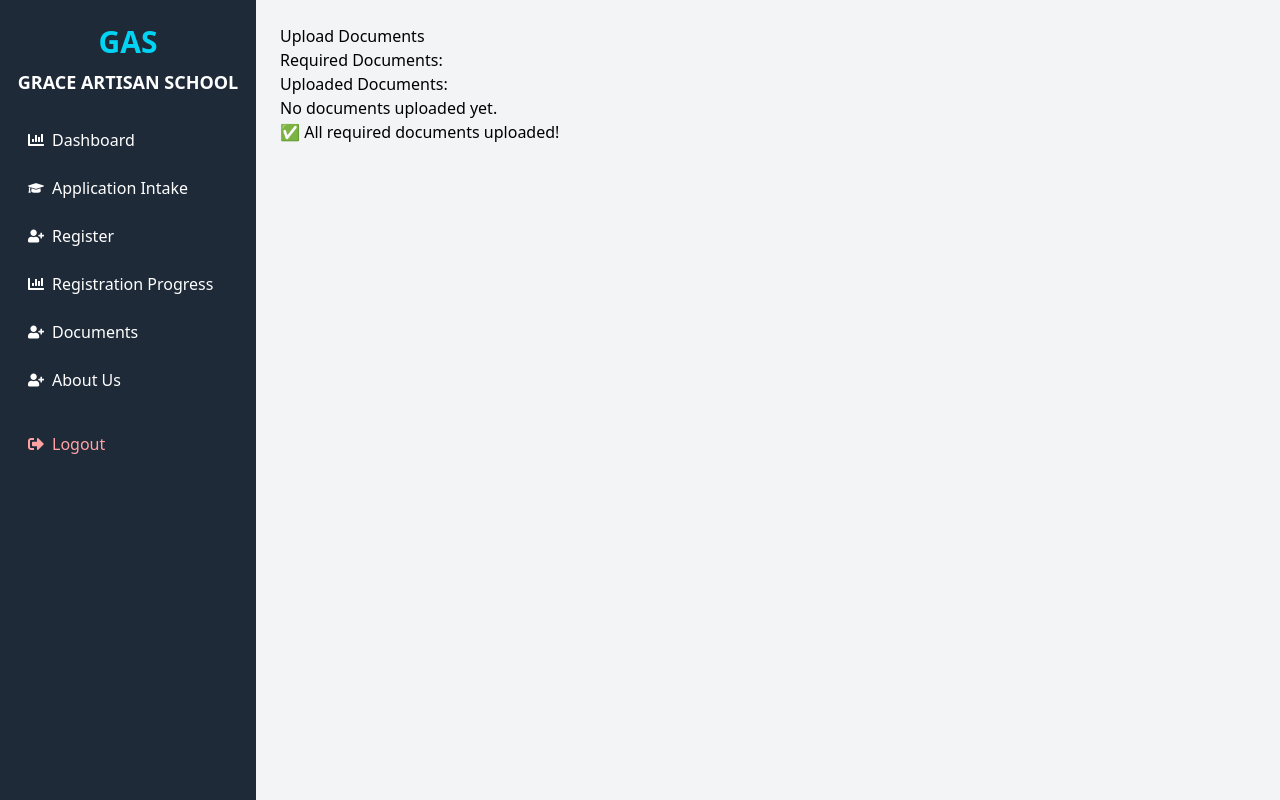
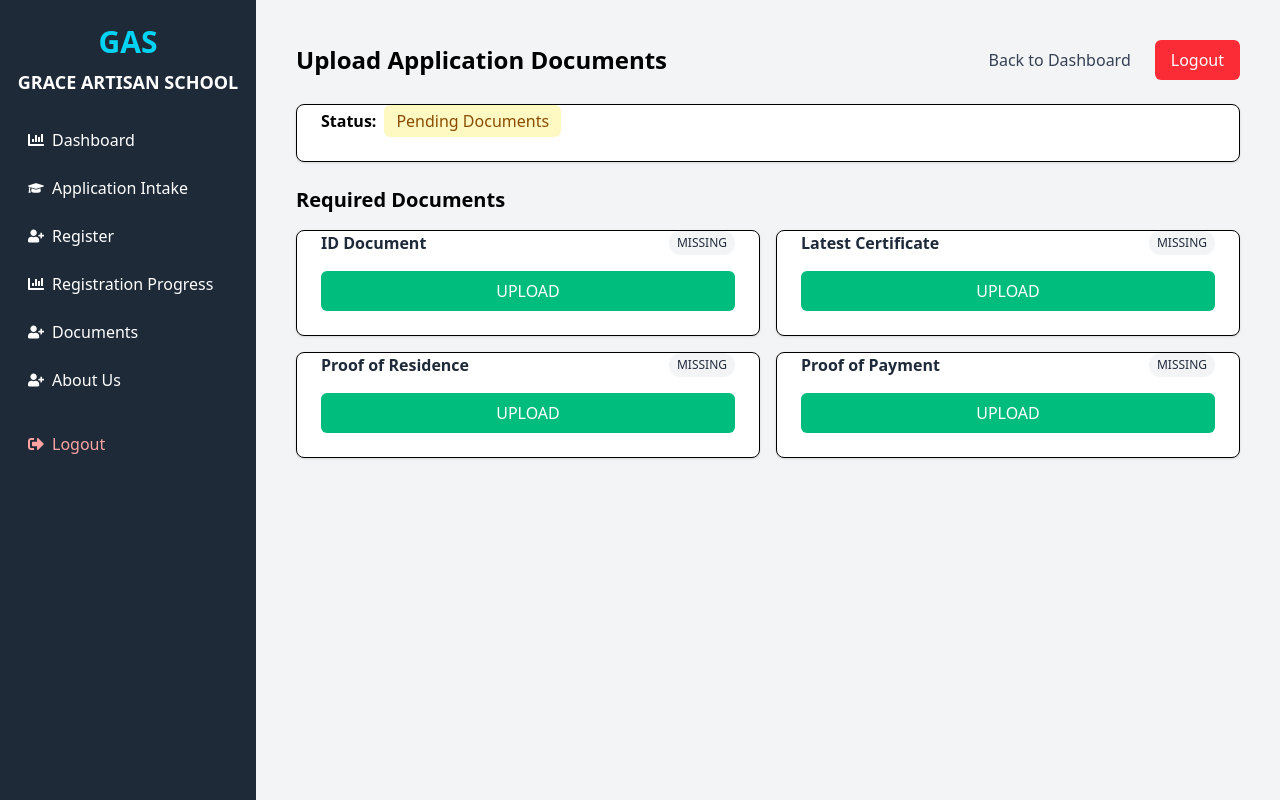
Before and after one commit to TitusP29/information-Tracking-System, a React (Vite) app: page /documents in a window 1280 px wide. Built offline with nearby package versions, Linux system fonts and the light colour scheme.

Commit message:
added UI

```diff
--- a/package.json
+++ b/package.json
@@ -12,13 +12,15 @@
   "dependencies": {
     "@supabase/supabase-js": "^2.49.10",
     "@tailwindcss/vite": "^4.1.8",
+    "icons": "^1.0.0",
     "lucide-react": "^0.513.0",
     "react": "^19.1.0",
     "react-dom": "^19.1.0",
     "react-icons": "^5.5.0",
     "react-router-dom": "^7.6.2",
     "react-toastify": "^11.0.5",
-    "tailwindcss": "^4.1.8"
+    "tailwindcss": "^4.1.8",
+    "toastify": "^2.0.1"
   },
   "devDependencies": {
     "@eslint/js": "^9.25.0",
--- a/src/components/Student/Documents.jsx
+++ b/src/components/Student/Documents.jsx
@@ -1,135 +1,321 @@
-import React, { useState } from 'react';
-import { FaSpinner } from 'react-icons/fa';
+import React, { useState, useEffect, useRef } from 'react';
+import { Card, CardContent } from '../ui/card';
+import { Button } from '../ui/button';
+import { supabase } from '../../../supabaseClient';
+import { useAuth } from '../../contexts/AuthContext';
+import { Link } from 'react-router-dom';
 
-function UploadDocument({ requiredDocuments = [], onComplete }) {
+const REQUIRED_DOCUMENTS = [
+  { id: 'id', label: 'ID Document' },
+  { id: 'certificate', label: 'Latest Certificate' },
+  { id: 'residence', label: 'Proof of Residence' },
+  { id: 'payment', label: 'Proof of Payment' }
+];
+
+function Documents() {
+  const { user } = useAuth();
   const [documents, setDocuments] = useState([]);
   const [selectedDocType, setSelectedDocType] = useState('');
   const [uploading, setUploading] = useState(false);
   const [message, setMessage] = useState('');
+  const fileInputRefs = useRef({});
 
-  const handleFileChange = (e) => {
+  useEffect(() => {
+    fetchUserDocuments();
+  }, [user]);
+
+  const fetchUserDocuments = async () => {
+    if (!user) return;
+
+    try {
+      const { data: docsData, error: docsError } = await supabase
+        .from('documents')
+        .select(`
+          *,
+          attachments (
+            id,
+            file_name,
+            file_path,
+            url
+          )
+        `)
+        .eq('user_id', user.id);
+
+      if (docsError) throw docsError;
+      setDocuments(docsData || []);
+    } catch (error) {
+      console.error('Error fetching documents:', error);
+      setMessage('Failed to load documents');
+    }
+  };
+
+  const handleFileChange = async (e, docType) => {
     const file = e.target.files[0];
     if (!file) return;
 
-    // File size and type validation
+    // Validation
     const allowedTypes = ['.pdf', '.doc', '.docx', '.jpg', '.jpeg', '.png'];
-    const extension = file.name.substring(file.name.lastIndexOf('.')).toLowerCase();
+    const extension = '.' + file.name.split('.').pop().toLowerCase();
     if (!allowedTypes.includes(extension)) {
-      setMessage('Invalid file type.');
+      setMessage('Invalid file type. Allowed types: PDF, DOC, DOCX, JPG, PNG');
       return;
     }
     if (file.size > 5 * 1024 * 1024) {
-      setMessage('File too large. Max 5MB.');
+      setMessage('File too large. Maximum size: 5MB');
       return;
     }
 
-    uploadDocument(file);
+    setSelectedDocType(docType);
+    await uploadDocument(file, docType);
   };
 
-  const uploadDocument = (file) => {
+  const uploadDocument = async (file, docType) => {
+    if (!user) return;
+
     setUploading(true);
     setMessage('Uploading...');
 
-    const newDoc = {
-      id: Date.now(),
-      name: file.name,
-      type: selectedDocType,
-      label: requiredDocuments.find(d => d.id === selectedDocType)?.label || '',
-      size: file.size,
-      url: URL.createObjectURL(file),
-      uploadDate: new Date().toISOString()
-    };
+    try {
+      // Upload file to Supabase Storage
+      const fileName = `${user.id}/${docType}_${Date.now()}${file.name}`;
+      const { data: fileData, error: uploadError } = await supabase.storage
+        .from('documents')
+        .upload(fileName, file);
 
-    setTimeout(() => {
-      setDocuments(prev => [...prev, newDoc]);
+      if (uploadError) throw uploadError;
+
+      // Get public URL
+      const { data: { publicUrl } } = supabase.storage
+        .from('documents')
+        .getPublicUrl(fileName);
+
+      // First create or update document record
+      const { data: docData, error: docError } = await supabase
+        .from('documents')
+        .upsert({
+          user_id: user.id,
+          type: docType,
+          status: 'UPLOADED',
+          created_at: new Date().toISOString(),
+          updated_at: new Date().toISOString()
+        })
+        .select()
+        .single();
+
+      if (docError) throw docError;
+
+      // Then create attachment record linked to document
+      const { error: attachError } = await supabase
+        .from('attachments')
+        .insert({
+          document_id: docData.id,
+          file_name: file.name,
+          file_path: fileName,
+          url: publicUrl,
+          uploaded_at: new Date().toISOString()
+        });
+
+      if (attachError) throw attachError;
+
+      setMessage('Document uploaded successfully');
+      fetchUserDocuments();
+    } catch (error) {
+      console.error('Error uploading document:', error);
+      setMessage('Failed to upload document');
+    } finally {
       setUploading(false);
       setSelectedDocType('');
-      setMessage('Document uploaded.');
-    }, 1000);
+    }
   };
 
-  const removeDocument = (id) => {
+  const removeDocument = async (docId) => {
+    if (!user) return;
+
     setUploading(true);
     setMessage('Removing...');
-    setTimeout(() => {
-      setDocuments(prev => prev.filter(doc => doc.id !== id));
+
+    try {
+      const doc = documents.find(d => d.id === docId);
+      if (!doc?.attachments?.[0]) throw new Error('Document not found');
+
+      // Delete from storage
+      const { error: storageError } = await supabase.storage
+        .from('documents')
+        .remove([doc.attachments[0].file_path]);
+
+      if (storageError) throw storageError;
+
+      // Delete from attachments table
+      const { error: attachError } = await supabase
+        .from('attachments')
+        .delete()
+        .eq('document_id', doc.id);
+
+      if (attachError) throw attachError;
+
+      // Delete from documents table
+      const { error: docError } = await supabase
+        .from('documents')
+        .delete()
+        .eq('id', doc.id);
+
+      if (docError) throw docError;
+
+      setMessage('Document removed successfully');
+      fetchUserDocuments();
+    } catch (error) {
+      console.error('Error removing document:', error);
+      setMessage('Failed to remove document');
+    } finally {
       setUploading(false);
-      setMessage('Document removed.');
-    }, 500);
+    }
   };
 
-  const isUploaded = (docId) => documents.some(doc => doc.type === docId);
-  const allUploaded = requiredDocuments.every(doc => isUploaded(doc.id));
+  const getDocumentStatus = (docType) => {
+    return documents.some(doc => doc.type === docType && doc.attachments?.length > 0)
+      ? 'UPLOADED'
+      : 'MISSING';
+  };
+
+  const handleUploadClick = (docId) => {
+    fileInputRefs.current[docId]?.click();
+  };
 
   return (
-    <div className="upload-container">
-      <h2>Upload Documents</h2>
-
-      {message && <div className="message">{message}</div>}
-
-      <div className="required-docs">
-        <h4>Required Documents:</h4>
-        <ul>
-          {requiredDocuments.map(doc => (
-            <li key={doc.id}>
-              {doc.label} — {isUploaded(doc.id) ? '✅ Uploaded' : '❌ Missing'}
-            </li>
-          ))}
-        </ul>
+    <div className="p-4 max-w-5xl mx-auto">
+      <div className="flex justify-between items-center mb-6">
+        <h1 className="text-2xl font-bold">Upload Application Documents</h1>
+        <div className="flex gap-2">
+          <Link
+            to="/dashboard"
+            className="px-4 py-2 bg-gray-100 hover:bg-gray-200 rounded-md text-gray-700"
+          >
+            Back to Dashboard
+          </Link>
+          <Link
+            to="/logout"
+            className="px-4 py-2 bg-red-500 hover:bg-red-600 text-white rounded-md"
+          >
+            Logout
+          </Link>
+        </div>
       </div>
 
-      {!allUploaded && (
-        <form className="upload-form">
-          <select
-            value={selectedDocType}
-            onChange={e => setSelectedDocType(e.target.value)}
-            disabled={uploading}
-          >
-            <option value="">Select Document Type</option>
-            {requiredDocuments.filter(doc => !isUploaded(doc.id)).map(doc => (
-              <option key={doc.id} value={doc.id}>{doc.label}</option>
-            ))}
-          </select>
+      <Card className="mb-6 bg-white shadow">
+        <CardContent className="p-4">
+          <div className="flex items-center gap-2">
+            <span className="font-semibold">Status:</span>
+            <span className={`px-3 py-1 rounded-md ${
+              documents.length === REQUIRED_DOCUMENTS.length
+                ? 'bg-emerald-100 text-emerald-800'
+                : 'bg-yellow-100 text-yellow-800'
+            }`}>
+              {documents.length === REQUIRED_DOCUMENTS.length ? 'Documents Uploaded' : 'Pending Documents'}
+            </span>
+          </div>
+          {documents.length === REQUIRED_DOCUMENTS.length && (
+            <p className="text-emerald-600 mt-2 italic">
+              Thank you for uploading all your documents.
+              <br />
+              Your application is now complete and pending admin review.
+            </p>
+          )}
+        </CardContent>
+      </Card>
 
-          <label className={`upload-btn ${uploading || !selectedDocType ? 'disabled' : ''}`}>
-            {uploading ? <FaSpinner className="spinner" /> : 'Choose File'}
-            <input
-              type="file"
-              accept=".pdf,.doc,.docx,.jpg,.jpeg,.png"
-              onChange={handleFileChange}
-              disabled={uploading || !selectedDocType}
-              style={{ display: 'none' }}
-            />
-          </label>
-        </form>
+      <h2 className="text-xl font-semibold mb-4">Required Documents</h2>
+
+      {message && (
+        <div className="mb-4 p-3 rounded bg-blue-50 text-blue-700">
+          {message}
+        </div>
       )}
 
-      <div className="uploaded-docs">
-        <h4>Uploaded Documents:</h4>
-        {documents.length === 0 ? (
-          <p>No documents uploaded yet.</p>
-        ) : (
-          <ul>
-            {documents.map(doc => (
-              <li key={doc.id}>
-                <strong>{doc.label}</strong> — {doc.name} —{' '}
-                <a href={doc.url} target="_blank" rel="noopener noreferrer">Preview</a>
-                <button onClick={() => removeDocument(doc.id)} disabled={uploading}>
-                  {uploading ? <FaSpinner className="spinner" /> : 'Remove'}
-                </button>
-              </li>
-            ))}
-          </ul>
-        )}
+      <div className="grid grid-cols-1 md:grid-cols-2 gap-4">
+        {REQUIRED_DOCUMENTS.map((doc) => {
+          const status = getDocumentStatus(doc.id);
+          const existingDoc = documents.find(d => d.type === doc.id);
+          const attachment = existingDoc?.attachments?.[0];
+
+          return (
+            <Card key={doc.id} className="bg-white shadow">
+              <CardContent className="p-4">
+                <div className="flex flex-col">
+                  <div className="flex items-start justify-between mb-2">
+                    <div>
+                      <h3 className="font-semibold text-gray-800">{doc.label}</h3>
+                      {attachment && (
+                        <p className="text-sm text-gray-500 mt-1">
+                          File: {attachment.file_name}
+                        </p>
+                      )}
+                    </div>
+                    <span className={`px-2 py-1 rounded-full text-xs font-medium ${
+                      status === 'UPLOADED'
+                        ? 'bg-emerald-100 text-emerald-800'
+                        : 'bg-gray-100 text-gray-800'
+                    }`}>
+                      {status}
+                    </span>
+                  </div>
+
+                  <div className="flex justify-end gap-2 mt-2">
+                    {status === 'UPLOADED' ? (
+                      <>
+                        <a
+                          href={attachment?.url}
+                          target="_blank"
+                          rel="noopener noreferrer"
+                          className="px-4 py-2 bg-blue-500 hover:bg-blue-600 text-white rounded-md text-sm"
+                        >
+                          View
+                        </a>
+                        <button
+                          onClick={() => removeDocument(existingDoc.id)}
+                          className="px-4 py-2 bg-red-500 hover:bg-red-600 text-white rounded-md text-sm"
+                          disabled={uploading}
+                        >
+                          Remove
+                        </button>
+                      </>
+                    ) : (
+                      <div className="w-full">
+                        <input
+                          type="file"
+                          ref={el => fileInputRefs.current[doc.id] = el}
+                          className="hidden"
+                          onChange={(e) => handleFileChange(e, doc.id)}
+                          accept=".pdf,.doc,.docx,.jpg,.jpeg,.png"
+                          disabled={uploading}
+                        />
+                        <Button
+                          className="w-full bg-emerald-500 hover:bg-emerald-600 text-white"
+                          disabled={uploading}
+                          onClick={() => handleUploadClick(doc.id)}
+                        >
+                          {uploading && selectedDocType === doc.id ? (
+                            <span className="flex items-center justify-center">
+                              <svg className="animate-spin -ml-1 mr-2 h-4 w-4 text-white" xmlns="http://www.w3.org/2000/svg" fill="none" viewBox="0 0 24 24">
+                                <circle className="opacity-25" cx="12" cy="12" r="10" stroke="currentColor" strokeWidth="4"></circle>
+                                <path className="opacity-75" fill="currentColor" d="M4 12a8 8 0 018-8V0C5.373 0 0 5.373 0 12h4zm2 5.291A7.962 7.962 0 014 12H0c0 3.042 1.135 5.824 3 7.938l3-2.647z"></path>
+                              </svg>
+                              Uploading...
+                            </span>
+                          ) : (
+                            'UPLOAD'
+                          )}
+                        </Button>
+                      </div>
+                    )}
+                  </div>
+                </div>
+              </CardContent>
+            </Card>
+          );
+        })}
       </div>
-
-      {allUploaded && (
-        <div className="success-box">
-          ✅ All required documents uploaded!
-        </div>
-      )}
     </div>
   );
 }
 
-export default UploadDocument;
+export default Documents;
```
Also changed, not shown: 2 other files (tests, documents, lock files or other folders).
